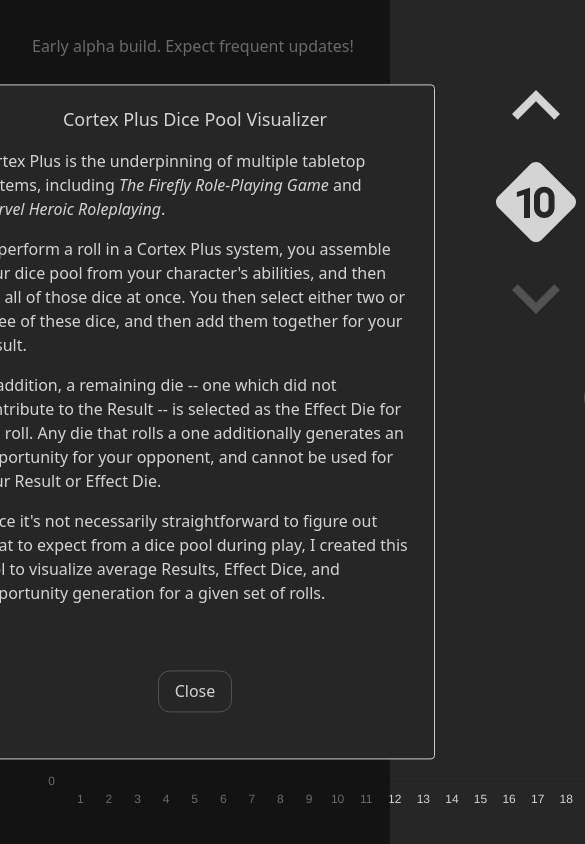
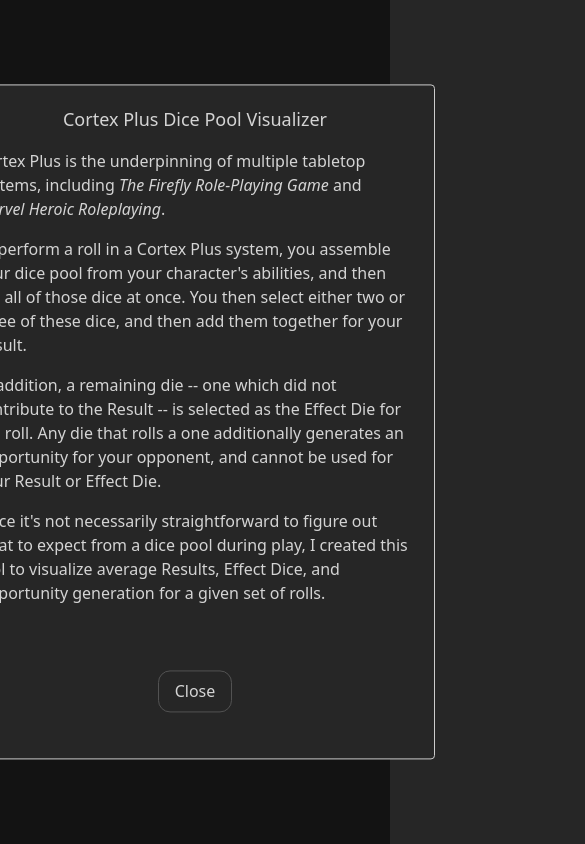
Before and after one commit to emoutrey/MarvelHeroicDicePoolVisualizer, a React (Vite) app: page / in a window 390 px wide. Shown: the top 844 px of the page, 585 px wide, since content can reach past the window. Built offline with nearby package versions, Linux system fonts and the light colour scheme.

Commit message:
Humble beginnings of the mobile CSS

```diff
--- a/src/Dice.tsx
+++ b/src/Dice.tsx
@@ -12,7 +12,7 @@
     const {dice, diceAmount, diceFunction} = props;
 
     return (
-        <div className="flex flex-col px-6">
+        <div className="flex flex-col">
             <DiceAmountAdjuster direction='up' diceAmount={diceAmount} diceFunction={diceFunction} />
             <DiceIcon dice={dice} />
             <DiceAmountAdjuster direction='down' diceAmount={diceAmount} diceFunction={diceFunction} />
--- a/src/DiceAmountAdjuster.tsx
+++ b/src/DiceAmountAdjuster.tsx
@@ -22,7 +22,8 @@
     return (
         //TODO: check if this library is open source, Icon should support onClick natively
         <div className="cursor-pointer" onClick={direction === 'up' ? handleClickUp : handleClickDown}>
-            <Icon path={direction === 'up' ? mdiChevronUp : mdiChevronDown} size={4} color={disabled ? colors.neutral[600] : colors.neutral[300]} />
+            <Icon className="sm:hidden" path={direction === 'up' ? mdiChevronUp : mdiChevronDown} size={2} color={disabled ? colors.neutral[600] : colors.neutral[300]} />
+            <Icon className="max-sm:hidden" path={direction === 'up' ? mdiChevronUp : mdiChevronDown} size={4} color={disabled ? colors.neutral[600] : colors.neutral[300]} />
         </div>
     )
 }
--- a/src/DiceIcon.tsx
+++ b/src/DiceIcon.tsx
@@ -19,7 +19,8 @@
 
     return (
         <>
-            <Icon path={paths[dice]} size={4} />
+            <Icon className="sm:hidden" path={paths[dice]} size={2} />
+            <Icon className="max-sm:hidden" path={paths[dice]} size={4} />
         </>
     )
 }
--- a/src/DicePool.tsx
+++ b/src/DicePool.tsx
@@ -10,18 +10,18 @@
 
     return (
         <div>
-            <div className="flex flex-row justify-center">
+            <div className="flex flex-row justify-around">
                 <Dice dice="d4" diceAmount={d4} diceFunction={setD4} />
                 <Dice dice="d6" diceAmount={d6} diceFunction={setD6} />
                 <Dice dice="d8" diceAmount={d8} diceFunction={setD8} />
                 <Dice dice="d10" diceAmount={d10} diceFunction={setD10} />
                 <Dice dice="d12" diceAmount={d12} diceFunction={setD12} />
             </div>
-            <div className="flex flex-row justify-between items-center py-8">
-                <div className="pl-8">
+            <div className="flex flex-col sm:flex-row justify-between items-center gap-8 py-8">
+                <div className="sm:pl-8">
                     <DicePoolReadout />
                 </div>
-                <div className="pr-8">
+                <div className="sm:pr-8">
                     <TakeSwitch checked={!take2} onChange={() => setTake2(!take2)} />
                 </div>
             </div>
--- a/src/index.css
+++ b/src/index.css
@@ -1,9 +1,10 @@
 @import "tailwindcss";
 
 #root {
-  max-width: 1280px;
+  width: 100%;
+  max-width: 800px;
   margin: 0 auto;
-  padding: 0 2rem;
+  padding: 0 0.5rem;
   text-align: center;
 }
 
```
